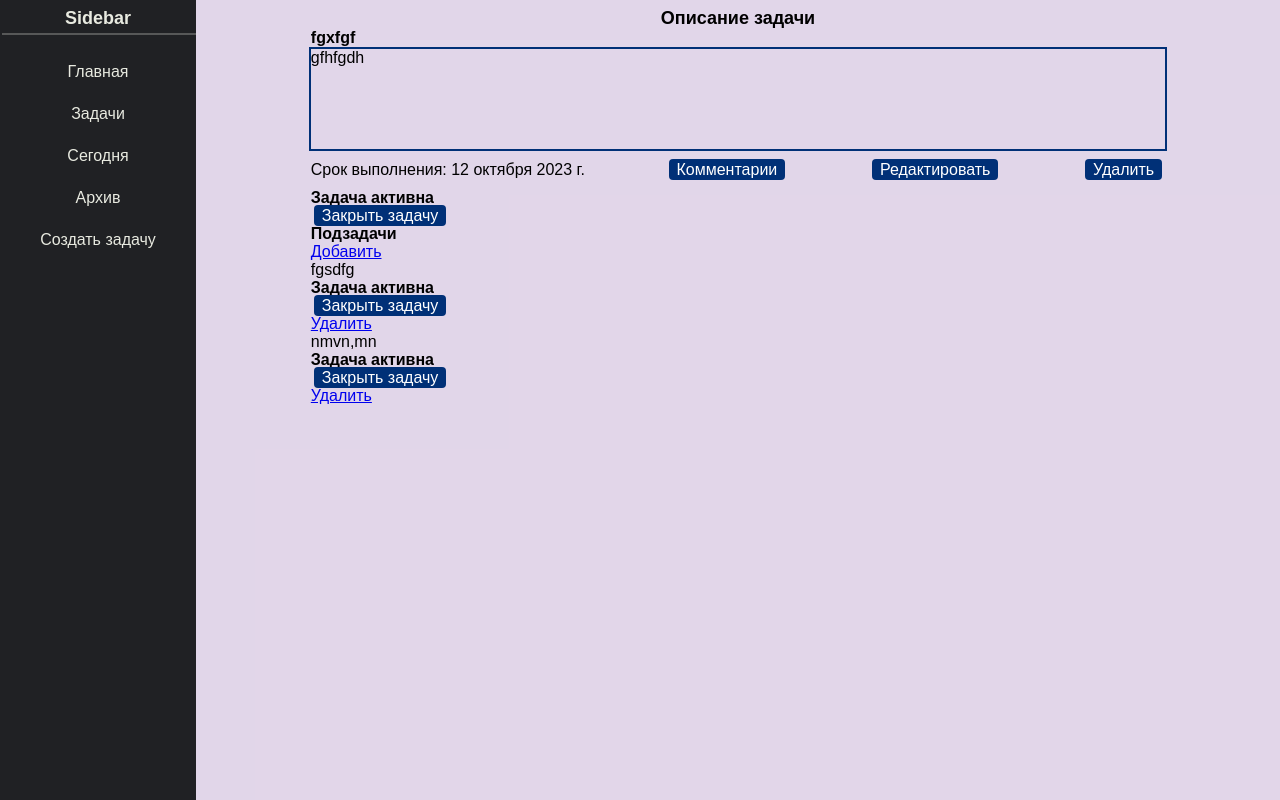
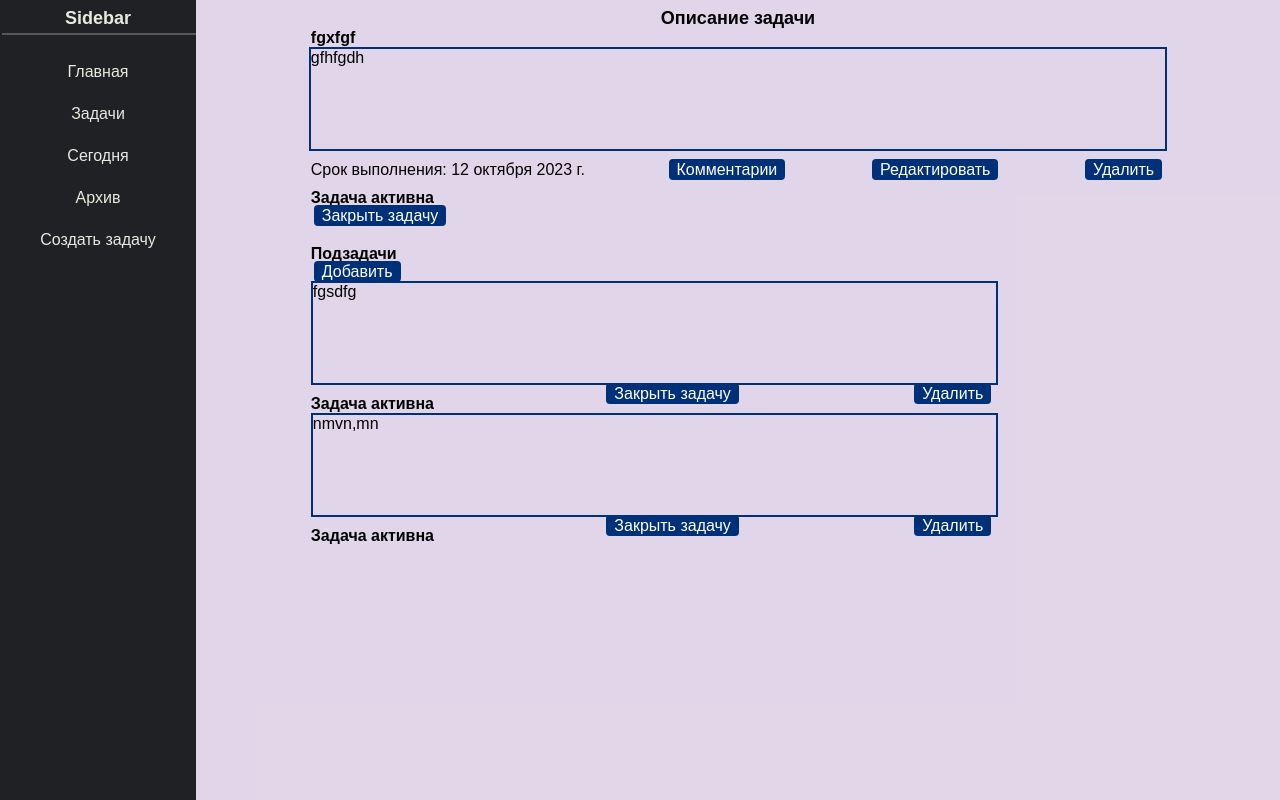
Before and after one commit to IvanSitnikov1/planner, a Django app: page /detail-task/1/ in a window 1280 px wide. Shown: the part 60-860 px from the top of the page. Run offline with Django 4.2, Linux system fonts and the light colour scheme; data comes from the database, SQL or seed files in the repository.

Commit message:
дополнил оформление detail_task

```diff
--- a/main/static/main/css/main.css
+++ b/main/static/main/css/main.css
@@ -222,11 +222,21 @@ transition: color 0.3s;
     font-weight: bold;
     margin-top: 10px;
 }
+#dt-subtask-info{
+    width: 80%;
+    display: flex;
+    flex-direction: row;
+    justify-content: space-between;
+}
 
+#dt-close-subtask,
+#dt-close-task,
+#dt-create-subtask,
 #dt-subtask,
 #dt-comments,
 #dt-edit,
-#dt-delete{
+#dt-delete,
+#dt-delete-subtask{
     margin: 3px;
     text-decoration: none;
     color: white;
@@ -235,12 +245,31 @@ transition: color 0.3s;
     padding: 2px 8px;
     transition: color 0.3s;
 }
+
+#dt-close-subtask:hover,
+#dt-close-task:hover,
+#dt-create-subtask:hover,
+#dt-delete-subtask:hover,
 #dt-subtask:hover,
 #dt-comments:hover,
 #dt-edit:hover,
 #dt-delete:hover{
     color: #00c6f5;
 }
+
+#dt-subtask-content{
+    border: 2px solid #003077;
+    min-height: 100px;
+    height: auto;
+    width: 80%;
+}
+#dt-subtask-div{ margin-top: 10px;
+    position: relative;
+    align-self: center;
+    width: 80%;
+    display: flex;
+    flex-direction: column;
+    justify-content: space-between;}
 
 /* iPad+ width */
 
--- a/main/templates/main/detail_task.html
+++ b/main/templates/main/detail_task.html
@@ -31,11 +31,21 @@
     font-weight: bold;
     margin-top: 10px;
 }
+#dt-subtask-info{
+    width: 80%;
+    display: flex;
+    flex-direction: row;
+    justify-content: space-between;
+}
 
+#dt-close-subtask,
+#dt-close-task,
+#dt-create-subtask,
 #dt-subtask,
 #dt-comments,
 #dt-edit,
-#dt-delete{
+#dt-delete,
+#dt-delete-subtask{
     margin: 3px;
     text-decoration: none;
     color: white;
@@ -44,12 +54,32 @@
     padding: 2px 8px;
     transition: color 0.3s;
 }
+
+#dt-close-subtask:hover,
+#dt-close-task:hover,
+#dt-create-subtask:hover,
+#dt-delete-subtask:hover,
 #dt-subtask:hover,
 #dt-comments:hover,
 #dt-edit:hover,
 #dt-delete:hover{
     color: #00c6f5;
 }
+
+#dt-subtask-content{
+    border: 2px solid #003077;
+    min-height: 100px;
+    height: auto;
+    width: 80%;
+}
+#dt-subtask-div{ margin-top: 10px;
+    position: relative;
+    align-self: center;
+    width: 80%;
+    display: flex;
+    flex-direction: column;
+    justify-content: space-between;}
+
 </style> -->
 {% block content %}
 <div>
@@ -62,32 +92,33 @@
                 <p id="dt-task-deadline">Срок выполнения: {{ task.deadline }}</p>
                 {% if task.active %}
                     <p class="dt-task-status">Задача активна</p>
-                <p><a id="dt-subtask" href="{% url 'close-task' task.pk %}">Закрыть задачу</a></p>
+                    <p><a id="dt-close-task" href="{% url 'close-task' task.pk %}">Закрыть задачу</a></p>
                 {% else %}
                     <p class="dt-task-status">Задача выполнена</p>
                 {% endif %}
-            <div>
-                <h4>Подзадачи</h4>
-                <a href="{% url 'create-subtask' task.pk %}">Добавить</a>
-                {% for subtask in subtasks %}
-                <p>{{ subtask.content }}</p>
-                {% if subtask.active %}
-                <h4>Задача активна</h4>
-                <p><a id="dt-subtask" href="{% url 'close-subtask' subtask.pk %}">Закрыть задачу</a></p>
-                {% else %}
-                <h4>Задача выполнена</h4>
-                {% endif %}
-                <a href="{% url 'delete-subtask' subtask.pk %}">Удалить</a><br>
-                {% endfor %}
+
             </div>
-        </div>
-
                 <p><a id="dt-comments" href="{% url 'comments' task.pk %}">Комментарии</a></p>
-
-
                 <p><a id="dt-edit" href="{% url 'update-task' task.pk %}">Редактировать</a></p>
                 <p><a id="dt-delete" href="{% url 'delete-task' task.pk %}">Удалить</a></p>
 
         </div>
+        <div id="dt-subtask-div">
+            <p id class="dt-task-status">Подзадачи</p>
+            <p><a id="dt-create-subtask" href="{% url 'create-subtask' task.pk %}">Добавить</a></p>
+            {% for subtask in subtasks %}
+            <p id="dt-subtask-content">{{ subtask.content }}</p>
+            {% if subtask.active %}
+            <div id="dt-subtask-info">
+                    <p class="dt-task-status">Задача активна</p>
+                    <p><a id="dt-close-subtask" href="{% url 'close-subtask' subtask.pk %}">Закрыть задачу</a></p>
+                {% else %}
+                    <p class="dt-task-status">Задача выполнена</p>
+                {% endif %}
+                <p><a id="dt-delete-subtask" href="{% url 'delete-subtask' subtask.pk %}">Удалить</a></p>
+            </div>
+            {% endfor %}
+        </div>
+    </div>
 </div>
 {% endblock %}
```
Lines whose indentation alone changed are shown as unchanged.
